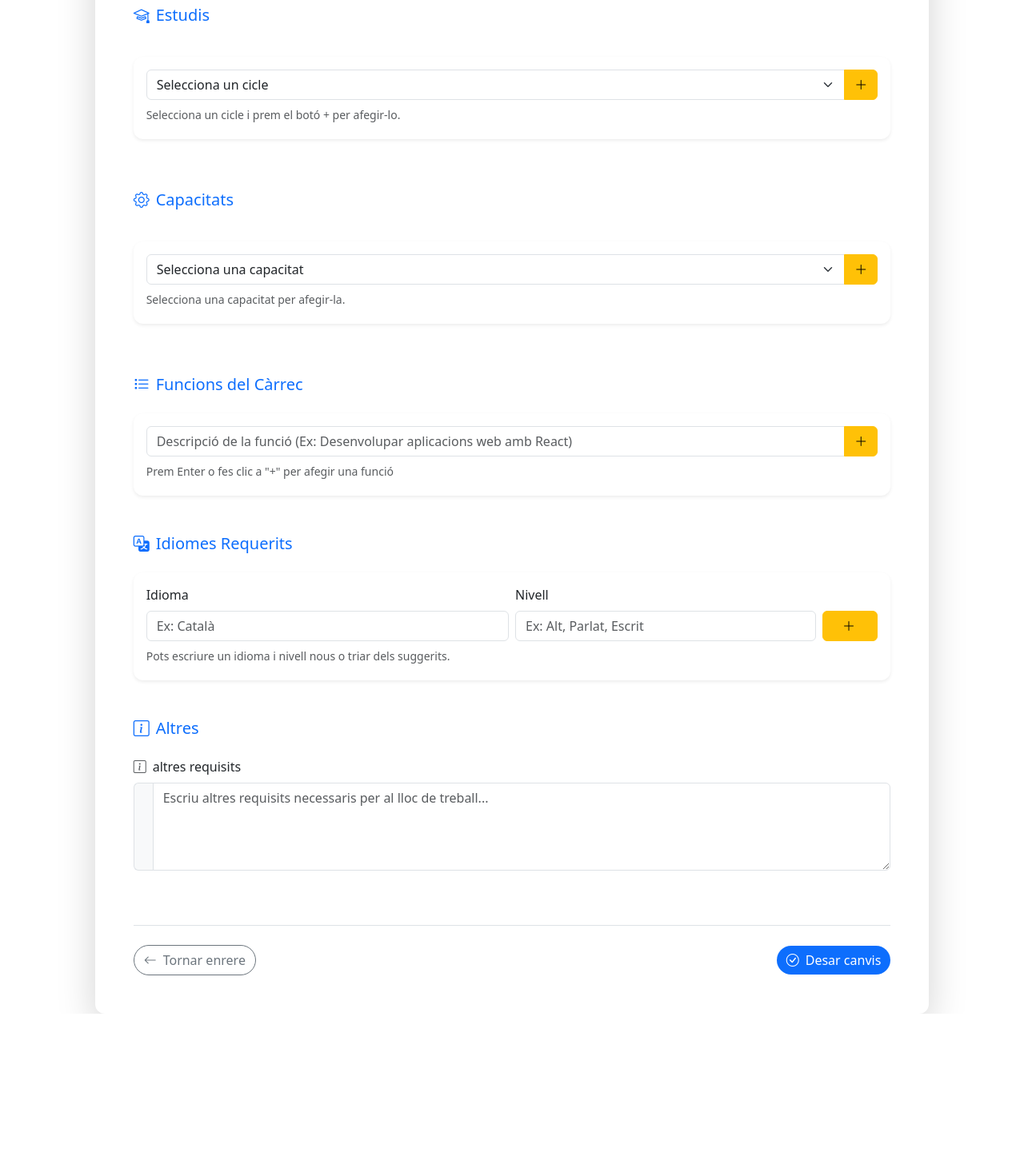
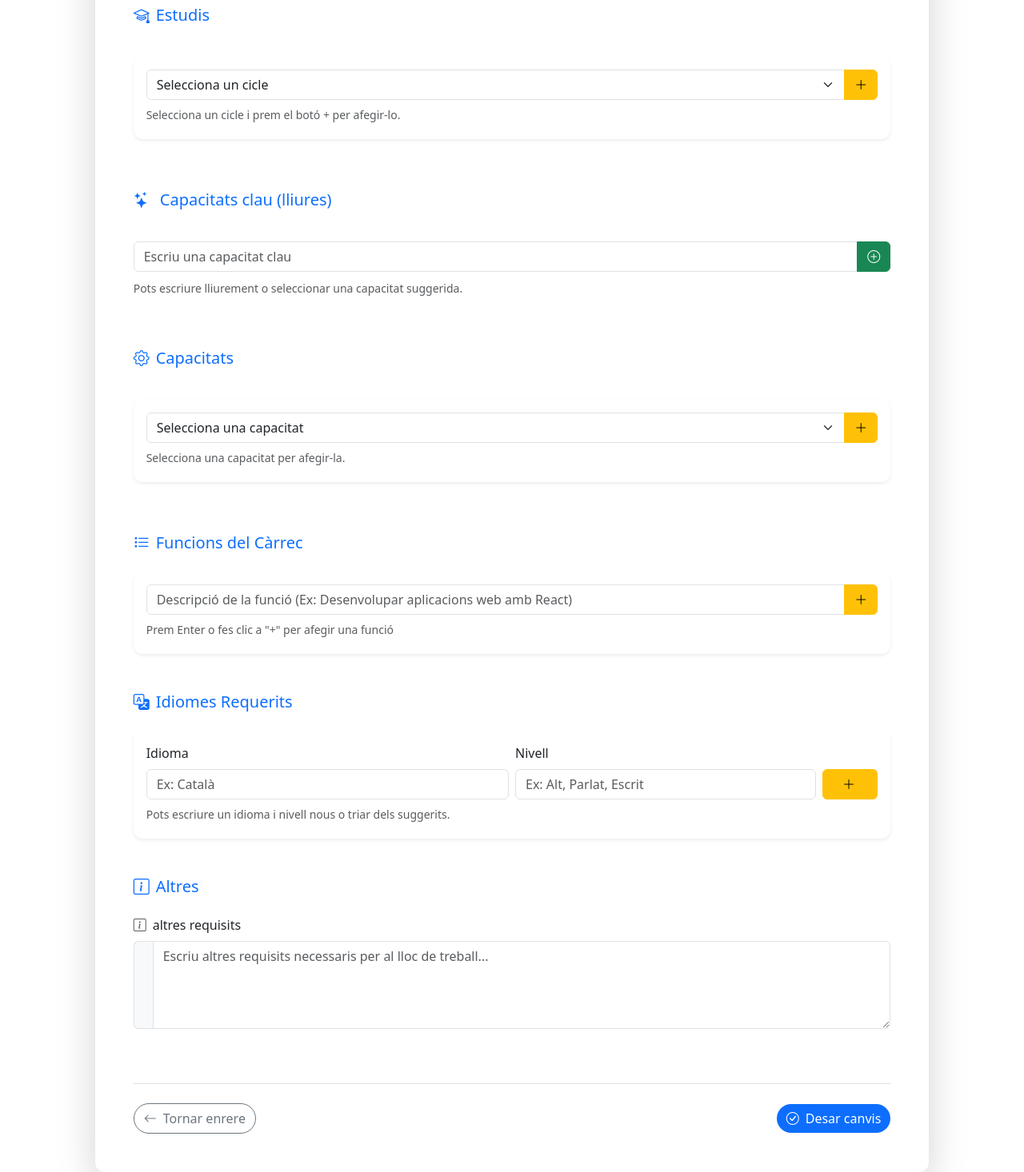
Before and after one commit to rcervera/borsa_treball_django_google, a Django app: template borsa_treball/templates/borsa_treball/editar_oferta_empresa.html in a window 1280 px wide. Shown: the part 1046-2512 px from the top of the page at 80% size. Before the commit the page ends 2314 px from the top, so only its background shows below. Run offline with Django 5.2, Linux system fonts and the light colour scheme; the template is opened without the code that fills it, so the values that code supplies are empty; some libraries are stand-ins or nearby versions.

Commit message:
capacitat oferta lliures

```diff
--- a/borsa_treball/admin.py
+++ b/borsa_treball/admin.py
@@ -101,7 +101,7 @@ class NivellIdiomaInline(admin.TabularInline):
 
 class OfertaAdmin(admin.ModelAdmin):
     list_display = (
-        'titol', 'empresa', 'estat_colored', 'jornada', 'tipus_contracte',
+        'titol', 'empresa', 'estat_colored',
         'data_publicacio', 'data_limit', 'descripcio_curta'
     )
     search_fields = ('titol', 'empresa__nom_comercial', 'descripcio')
--- a/borsa_treball/templates/borsa_treball/editar_oferta_empresa.html
+++ b/borsa_treball/templates/borsa_treball/editar_oferta_empresa.html
@@ -406,10 +406,38 @@
                         </div>
                     </div>
 
+                    <!-- Capacitats LLIURES (text) -->
+                    <div class="mb-5">
+                            <h5 class="text-primary mb-4">
+                                <i class="bi bi-stars me-2"></i> Capacitats clau (lliures)
+                            </h5>
+
+                            <div class="row">
+                                <div class="col-md-12 mb-3">
+                                    <div id="capacitatsLliures-container" class="mb-3"></div>
+
+                                    <div class="input-group mb-2">
+                                        <input type="text" id="nova-capacitat-lliure" class="form-control" placeholder="Escriu una capacitat clau" list="datalist-capacitats">
+                                        <datalist id="datalist-capacitats">
+                                            {% for capacitat in capacitats %}
+                                                <option value="{{ capacitat.nom }}"></option>
+                                            {% endfor %}
+                                        </datalist>
+                                        <button type="button" class="btn btn-success" onclick="afegirCapacitatLliure()">
+                                            <i class="bi bi-plus-circle"></i>
+                                        </button>
+                                    </div>
+
+                                    <small class="text-muted">Pots escriure lliurement o seleccionar una capacitat suggerida.</small>
+                                </div>
+                            </div>
+                    </div>
+
                     <div class="mb-5">
                         <h5 class="text-primary mb-4">
                             <i class="bi bi-gear me-2"></i>Capacitats
                         </h5>
+
                         <div class="row">
                             <div class="col-md-12 mb-3">
 
@@ -943,12 +971,58 @@ function renderitzarCiclesSeleccionats() {
 }
 
 
+/////////////////////////////////////////////////////
+// CAPACITATS LLIURES
 
+let capacitats_lliures = {{ capacitats_lliures_existents|safe }} || []; // Array de strings
 
-function guardarEsborrany() {
-    // Implementar funcionalitat d'esborrany
-    alert('Funcionalitat d\'esborrany per implementar');
+function renderitzarCapacitatsLliures() {
+    const container = document.getElementById('capacitatsLliures-container');
+    container.innerHTML = '';
+
+    if (capacitats_lliures.length === 0) {
+        container.innerHTML = `
+            <div class="text-center text-muted py-3">
+                <i class="bi bi-stars" style="font-size: 2rem;"></i>
+                <p class="mt-2 mb-0">No has afegit cap capacitat clau lliure</p>
+                <small>Pots escriure o seleccionar una capacitat i afegir-la</small>
+            </div>
+        `;
+        return;
+    }
+
+    capacitats_lliures.forEach((capacitat, index) => {
+        const div = document.createElement('div');
+        div.className = 'funcio-item p-3 mb-2 rounded d-flex justify-content-between align-items-start';
+        div.innerHTML = `
+            <div class="flex-grow-1">
+                <strong class="text-primary">${index + 1}.</strong> ${capacitat}
+                <input type="hidden" name="capacitats_lliures" value="${capacitat}">
+            </div>
+            <button type="button" class="btn btn-sm btn-outline-danger ms-2" onclick="eliminarCapacitatLliure(${index})" title="Eliminar capacitat">
+                <i class="bi bi-trash"></i>
+            </button>
+        `;
+        container.appendChild(div);
+    });
 }
+
+function afegirCapacitatLliure() {
+    const input = document.getElementById('nova-capacitat-lliure');
+    const valor = input.value.trim();
+    if (valor && !capacitats_lliures.includes(valor)) {
+        capacitats_lliures.push(valor);
+        input.value = '';
+        input.focus();
+        renderitzarCapacitatsLliures();
+    }
+}
+
+function eliminarCapacitatLliure(index) {
+    capacitats_lliures.splice(index, 1);
+    renderitzarCapacitatsLliures();
+}
+
 
 // Event listeners
 document.addEventListener('DOMContentLoaded', function() {
@@ -968,6 +1042,7 @@ document.addEventListener('DOMContentLoaded', function() {
     inicialitzarCicles(); //
     renderitzarIdiomes();
     renderitzarFuncions();
+     renderitzarCapacitatsLliures();
 
 
 
@@ -1070,7 +1145,8 @@ document.getElementById("ofertaForm").addEventListener("submit", async function(
         cicles: cicles_seleccionats.map(c => c.id),
         capacitats_clau: capacitats_clau_seleccionades.map(c => c.id),
         funcions: funcions,
-        idiomes: idiomes
+        idiomes: idiomes,
+        capacitats_lliures: capacitats_lliures
     };
 
     try {
```
